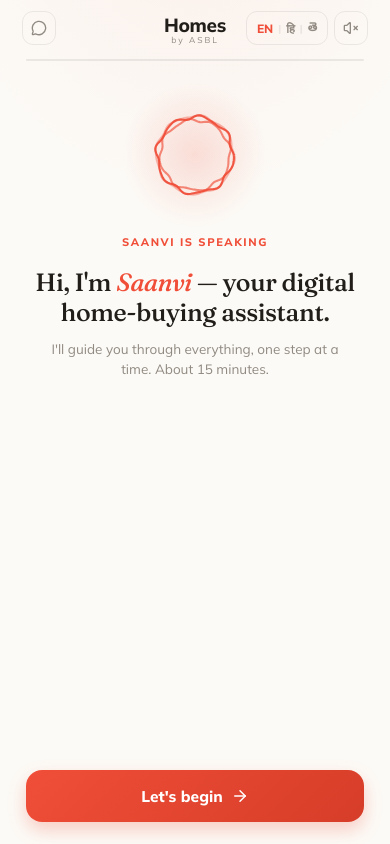
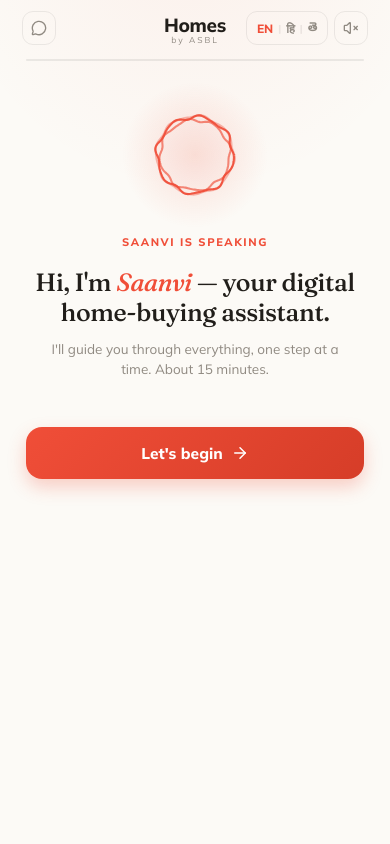
Before and after one commit to kunal1510010/Saanvi, a React (Vite) app: page / in a window 390 px wide. Built offline with nearby package versions, Linux system fonts and the light colour scheme; the HTML template or start-up script is replaced by a standard one.

Commit message:
mobile view fix

```diff
--- a/src/App.jsx
+++ b/src/App.jsx
@@ -613,7 +613,7 @@ export default function SaanviPrototype() {
 
         <div style={{ flex: 1, display: "flex", flexDirection: "column", padding: "0 26px", zIndex: 2, overflowY: "auto" }}>
           {!onResult ? (
-            <div key={step} style={{ flex: 1, display: "flex", flexDirection: "column", animation: "fadeUp .45s ease both" }}>
+            <div key={step} style={{ display: "flex", flexDirection: "column", animation: "fadeUp .45s ease both" }}>
               <div style={{ display: "flex", flexDirection: "column", alignItems: "center", paddingTop: 24 }}>
                 <Orb state={cur.orb} />
                 {cur.orb !== "idle" && <div style={{ marginTop: 10, fontSize: 11, fontWeight: 800, letterSpacing: 1.6, textTransform: "uppercase", color: C.orange, display: "flex", alignItems: "center", gap: 6 }}>{cur.orb === "thinking" && <Dots />}{STATE_LABEL[cur.orb]}</div>}
@@ -622,7 +622,7 @@ export default function SaanviPrototype() {
                 <div style={{ fontFamily: "Fraunces, serif", fontSize: 25, fontWeight: 500, lineHeight: 1.22, color: C.ink, letterSpacing: -0.4 }}>{cur.caption}</div>
                 {cur.hint && <p style={{ fontSize: 13.5, color: C.muted, marginTop: 11, lineHeight: 1.5, maxWidth: 300, marginInline: "auto" }}>{cur.hint}</p>}
               </div>
-              <div style={{ marginTop: "auto", paddingBottom: 22, paddingTop: 14 }}>{cur.render()}</div>
+              <div style={{ marginTop: 28, paddingBottom: 32 }}>{cur.render()}</div>
             </div>
           ) : (
             <ResultScreen thinking={thinking} result={result} data={d} />
```
